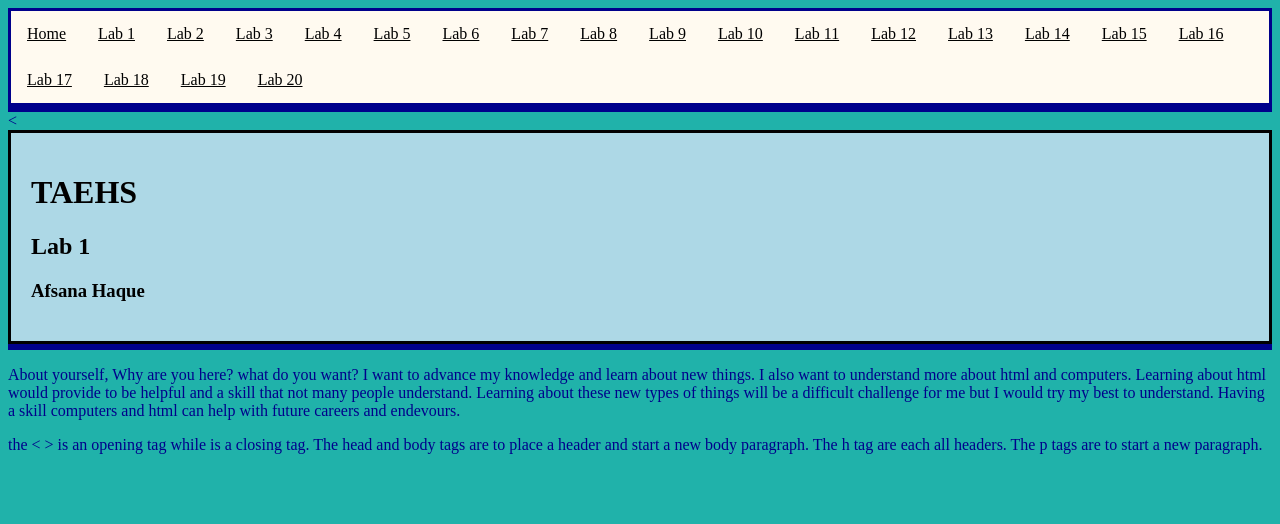
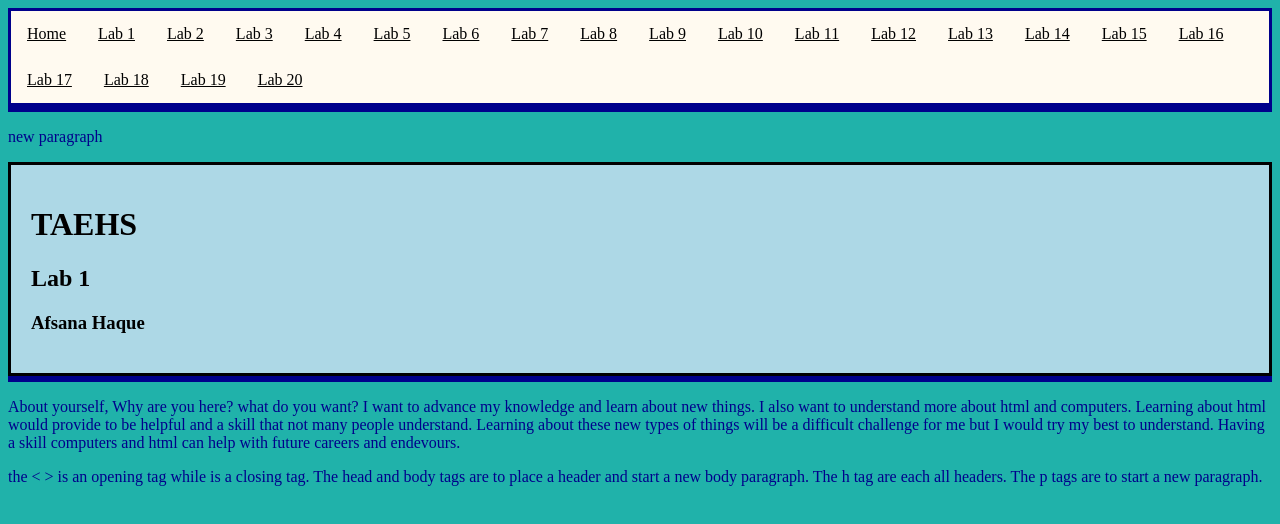
Before and after one commit to afsanaisbetterthananosha/WebAcademy2021-2022, a plain HTML site: page Labs/Lab1/Lab1.html in a window 1280 px wide. Drawn offline with Linux system fonts and the light colour scheme.

Commit message:
added new paragraph

```diff
--- a/Labs/Lab1/Lab1.html
+++ b/Labs/Lab1/Lab1.html
@@ -30,7 +30,7 @@
 <title>Lab 1: My First Webpage</title>
 </div>
 <body>
-<
+<p> new paragraph</p>
   <div class="header">
     <h1> TAEHS</h1>
     <h2> Lab 1</h2>
```
